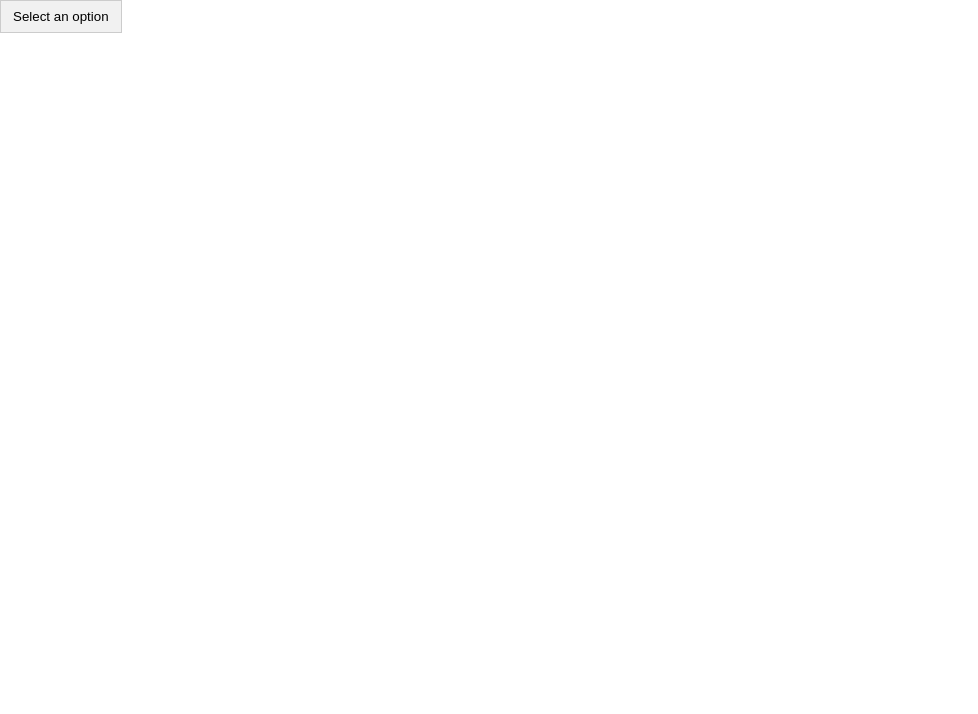
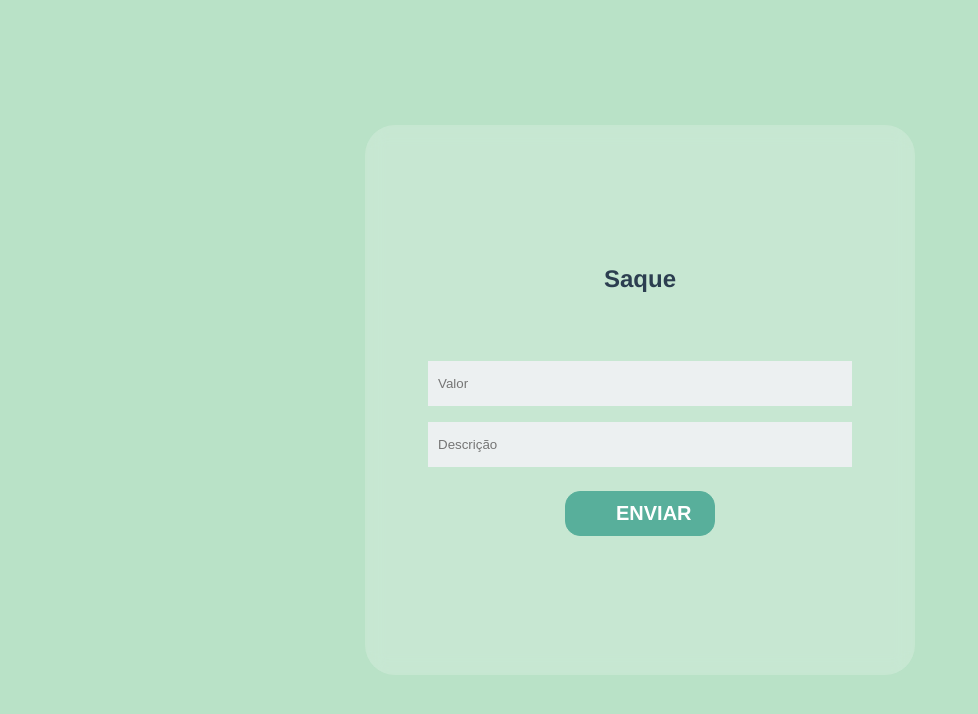
Before and after one commit to Leandro-Oliveira-2/Front-Crud-Project, a Vue app: page /deposit in a window 1280 px wide. Shown: the top 714 px of the page, without its empty margins (0-978 px from the left). Built offline with nearby package versions, Linux system fonts and the light colour scheme.

Commit message:
implements a new screen for transations

```diff
--- a/package.json
+++ b/package.json
@@ -8,6 +8,7 @@
   },
   "dependencies": {
     "axios": "^1.4.0",
+    "bootstrap": "^5.3.1",
     "core-js": "^3.8.3",
     "vue": "^3.2.13",
     "vue-router": "^4.0.3"
--- a/src/main.js
+++ b/src/main.js
@@ -1,5 +1,7 @@
 import { createApp } from 'vue'
 import App from './App.vue'
 import router from './router'
+import 'bootstrap/dist/js/bootstrap.bundle.min';
+
 
 createApp(App).use(router).mount('#app')
--- a/src/router/index.js
+++ b/src/router/index.js
@@ -21,6 +21,11 @@ const routes = [
     path: '/deposit',
     name: 'deposit',
     component: ()=> import('../views/depositPage.vue')
+  },
+  {
+    path: '/saquePage',
+    name: 'saquePage',
+    component: ()=> import('../views/saquePage.vue')
   }
 ]
 
--- a/src/views/HomeView.vue
+++ b/src/views/HomeView.vue
@@ -35,7 +35,6 @@
               </div>
             <h2 class="title title-second">Bem vindo!</h2>
             <form class="form" @submit.prevent="loginForm">
-
                 <label class="label-input">
                     <i class="far fa-envelope icon-modify"></i>
                     <input type="email" placeholder="email"  v-model="userData.email" >
@@ -62,14 +61,13 @@
             <h2 class="title title-second">Faça Login com sua conta</h2>
            ><!-- social media -->
             <p class="description description-second">ou use seu email cadastrado</p>
-
         </div>
     </div>
   </div>
 </template>
 
 
-<script>
+<script >
 import axios from 'axios';
 
 export default {
--- /dev/null
+++ b/src/views/bankDeposit.vue
@@ -0,0 +1,98 @@
+<template>
+    <div class="container">
+    <div class="col-12">
+        <h2 class="pb-2 border-bottom">Saque</h2>
+    </div>
+    <div class="col-12">
+        <form>
+            <div class="col">
+            <div class="mb-3" >
+            <label  for="agencia" class="form-label">Agência</label>
+            <input type="text" class="form-control" id="nome" formControlName="agencia">
+            </div>
+        </div>
+        <div class="col">
+            <div class="mb-3">
+            <label for="numeroConta" class="form-label">Número da Conta</label>
+            <input type="text" class="form-control" id="nome" formControlName="numeroConta">
+            </div>
+        </div>
+        <div class="col">
+            <div class="mb-3">
+            <label for="valor" class="form-label">Valor</label>
+            <input type="text" class="form-control" id="nome" formControlName="valor">
+            </div>
+        </div>
+        <div class="col mb-12">
+            <button type="submit" class="btn mb-2 col-3 btn-primary">
+            Sacar
+            </button>
+        </div>
+        </form>
+    </div>
+    </div>
+</template>
+
+<script>
+    export default {
+        name: 'bankDeposit',
+        data(){
+            retorn:{
+
+            }
+        }
+    }
+</script>
+
+<style>
+    label.form-label {
+  color: rgb(0, 0, 0);
+  font-size: 20px;
+}
+
+h2{
+  margin-top: -15%;
+  margin-block-end: 20px;
+}
+
+
+.container{
+  width: 550px;
+  height: 550px;
+  border-radius: 30px;
+  display: flex;
+  justify-content: center;
+  align-items: center;
+  margin-top: 10%;
+  flex-direction: column;
+  background-color: rgba(255, 255, 255, 0.2);
+  backdrop-filter: blur(10px);
+  -webkit-backdrop-filter: blur(10px);
+
+}
+
+button.btn.btn-primary {
+  background-size: 50px;
+  font-size: 28px;
+  margin-top: 10%;
+  border-radius: 5%;
+}
+
+
+h2.pb-2.border-bottom {
+  display: flex;
+  justify-content: center;
+}
+
+
+.col.mb-12 {
+  top: -10%;
+  display: flex;
+  justify-content: center;
+}
+
+
+.col-12 {
+  margin-top: -30%;
+}
+</style>
--- a/src/views/bettingpage.vue
+++ b/src/views/bettingpage.vue
@@ -322,7 +322,7 @@
   </div>
   <div class="st_wrap_table" data-table_id="1">
     <header class="st_table_header">
-      <h2>Holy shit :@</h2>
+      <h2>Apostas esportivas</h2>
       <div class="st_row">
         <div class="st_column _rank">Rank</div>
         <div class="st_column _name">Name</div>
@@ -799,7 +799,7 @@ pre{
     display: flex;
     justify-content: center;
     align-items: center;
-    background-color: #e5f0e9;
+    background-color: #e4d387;
     background-size: cover;
     height: 100%;
     width: 100vw;
--- a/src/views/depositPage.vue
+++ b/src/views/depositPage.vue
@@ -1,69 +1,95 @@
 <template>
-    <div class="dropdown">
-      <button @click="toggleDropdown" class="dropdown-toggle">{{ selectedOption }}</button>
-      <ul v-if="isOpen" class="dropdown-menu">
-        <li v-for="option in options" :key="option" @click="selectOption(option)">{{ option }}</li>
-      </ul>
+  <div class="container-body">
+    <div class="centered-container">
+      <h2 class="pb-2 border-bottom">Saque</h2>
+      <form class="form">
+        <label class="label-input">
+          <i class="far fa-envelope icon-modify"></i>
+          <input type="text" placeholder="Valor"  >
+        </label>
+        <label class="label-input">
+            <i class="fas fa-lock icon-modify"></i>
+            <input type="text" placeholder="Descrição">
+        </label>
+        <button class="btn btn-second" type="submit">Enviar</button>
+        </form>
+    </div>
   </div>
 </template>
 
 <script>
   export default {
-    name: 'depositPage'
-    ,data() {
-      return {
-        isOpen: false,
-        selectedOption: 'Select an option',
-        options: ['Option 1', 'Option 2', 'Option 3']
-      };
+      name: 'depositPage',
+      data(){
+          retorn:{
+
+          }
       },
-    methods: {
-      toggleDropdown() {
-        this.isOpen = !this.isOpen;
-      },
-      selectOption(option) {
-        this.selectedOption = option;
-        this.isOpen = false;
+      methods:{
+        putValue(){
+
         }
       }
-  };
+  }
 </script>
 
 <style>
-  .dropdown {
-    position: relative;
-    display: inline-block;
+.container-body {
+  width: 100vw;
+  height: 100vh;
+  background-color: #b9e2c7;
+  display: flex;
+  justify-content: center;
+  align-items: center;
 }
 
-  .dropdown-toggle {
-    padding: 8px 12px;
-    border: 1px solid #ccc;
-    background-color: #f1f1f1;
-    cursor: pointer;
+.centered-container {
+  width: 550px;
+  height: 550px;
+  border-radius: 30px;
+  display: flex;
+  justify-content: center;
+  align-items: center;
+  flex-direction: column;
+  background-color: rgba(255, 255, 255, 0.2);
+  backdrop-filter: blur(10px);
+  -webkit-backdrop-filter: blur(10px);
 }
 
-  .dropdown-menu {
-    position: absolute;
-    top: 100%;
-    left: 0;
-    z-index: 1000;
-    display: none;
-    min-width: 160px;
-    padding: 8px 0;
-    margin: 2px 0 0;
-    font-size: 14px;
-    background-color: #fff;
-    border: 1px solid #ccc;
-    border-radius: 4px;
-    box-shadow: 0 6px 12px rgba(0, 0, 0, 0.175);
+
+h2 {
+  margin-bottom: 60px;
 }
 
-  .dropdown-menu li {
-    padding: 6px 12px;
-    cursor: pointer;
+
+.btn-second {
+  font-size: 20px;
+  background-color: #58af9b;
+  text-align: center; /* Adicionado para centralizar o texto */
 }
 
-  .dropdown-menu li:hover {
-    background-color: #f1f1f1;
+.btn-second:hover {
+  background-color: #fff;
+  border: 1px solid #58af9b;
+  color: #58af9b;
+  text-align: center; /* Mantido para o estado de hover */
 }
+
+.form {
+    display: flex;
+    flex-direction: column;
+    width: 80%;
+}
+.form input {
+    height: 45px;
+    width: 100%;
+    border: none;
+    background-color: #ecf0f1;
+}
+input:-webkit-autofill
+{
+    -webkit-box-shadow: 0 0 0px 1000px #ecf0f1 inset !important;
+    -webkit-text-fill-color: #000 !important;
+}
+
 </style>
--- /dev/null
+++ b/src/views/saquePage.vue
@@ -0,0 +1,95 @@
+<template>
+    <div class="container-body">
+      <div class="centered-container">
+        <h2 class="pb-2 border-bottom">Deposito</h2>
+        <form class="form">
+          <label class="label-input">
+            <i class="far fa-envelope icon-modify"></i>
+            <input type="text" placeholder="Valor"  >
+          </label>
+          <label class="label-input">
+              <i class="fas fa-lock icon-modify"></i>
+              <input type="text" placeholder="Descrição">
+          </label>
+          <button class="btn btn-second" type="submit">Enviar</button>
+          </form>
+      </div>
+    </div>
+  </template>
+
+  <script>
+    export default {
+        name: 'saquePage',
+        data(){
+            retorn:{
+
+            }
+        },
+        methods:{
+          putValue(){
+
+          }
+        }
+    }
+  </script>
+
+  <style>
+  .container-body {
+    width: 100vw;
+    height: 100vh;
+    background-color: #b9e2c7;
+    display: flex;
+    justify-content: center;
+    align-items: center;
+  }
+
+  .centered-container {
+    width: 550px;
+    height: 550px;
+    border-radius: 30px;
+    display: flex;
+    justify-content: center;
+    align-items: center;
+    flex-direction: column;
+    background-color: rgba(255, 255, 255, 0.2);
+    backdrop-filter: blur(10px);
+    -webkit-backdrop-filter: blur(10px);
+  }
+
+
+  h2 {
+    margin-bottom: 60px;
+  }
+
+
+  .btn-second {
+    font-size: 20px;
+    background-color: #58af9b;
+    text-align: center; /* Adicionado para centralizar o texto */
+  }
+
+  .btn-second:hover {
+    background-color: #fff;
+    border: 1px solid #58af9b;
+    color: #58af9b;
+    text-align: center; /* Mantido para o estado de hover */
+  }
+
+  .form {
+      display: flex;
+      flex-direction: column;
+      width: 80%;
+  }
+  .form input {
+      height: 45px;
+      width: 100%;
+      border: none;
+      background-color: #ecf0f1;
+  }
+  input:-webkit-autofill
+  {
+      -webkit-box-shadow: 0 0 0px 1000px #ecf0f1 inset !important;
+      -webkit-text-fill-color: #000 !important;
+  }
+
+  </style>
```
Also changed, not shown: 1 other file (tests, documents, lock files or other folders). Lines whose indentation alone changed are shown as unchanged.
